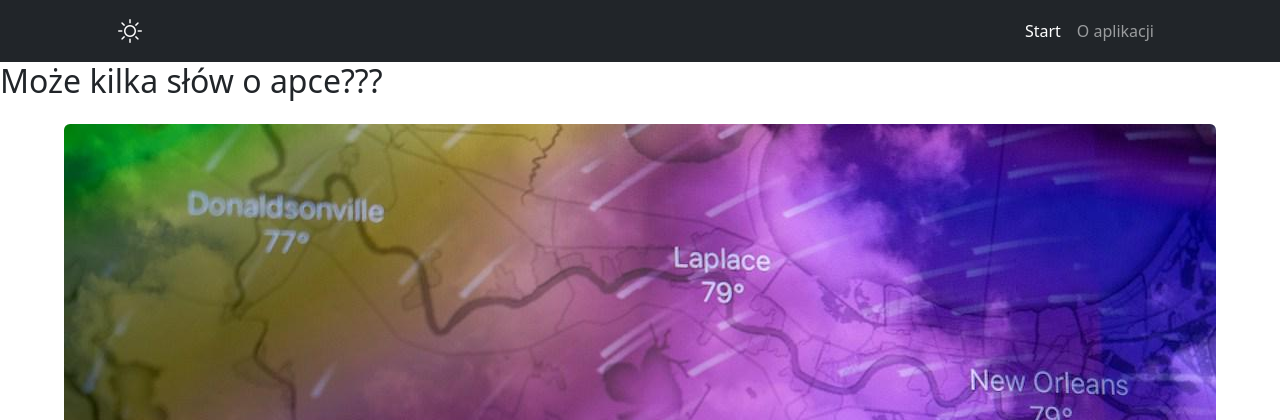
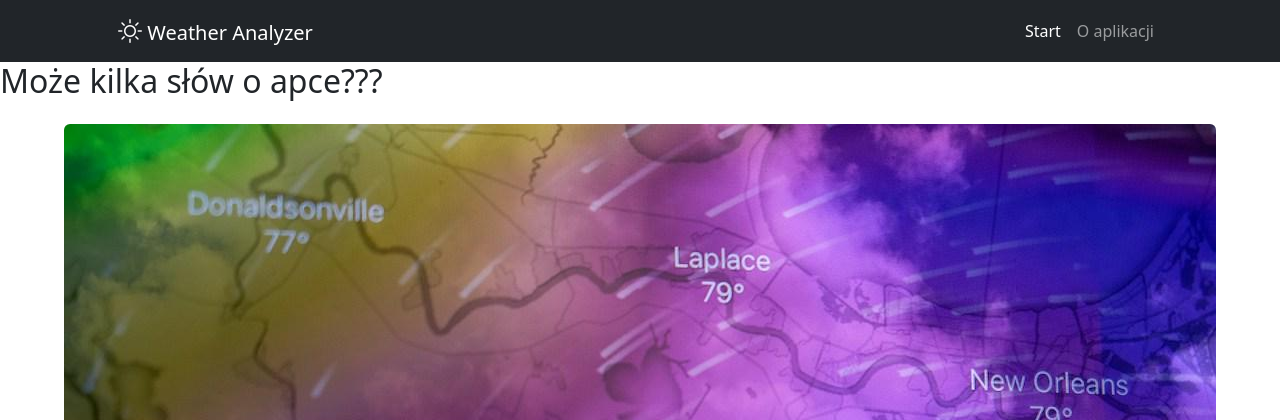
Before and after one commit to loalex/weather_analysis, a Django app: page /about/ in a window 1280 px wide. Shown: the top 420 px of the page. Run offline with Django 5.2, Linux system fonts and the light colour scheme; some libraries are stand-ins or nearby versions.

Commit message:
Added name of the app in navbar

```diff
--- a/templates/base.html
+++ b/templates/base.html
@@ -26,7 +26,7 @@
         <!-- Responsive navbar-->
         <nav class="navbar navbar-expand-lg navbar-dark bg-dark">
             <div class="container px-lg-5">
-                <a class="navbar-brand" href="{% url 'analyzer:index' %}"><i class="bi bi-sun fs-4"></i></a>
+                <a class="navbar-brand" href="{% url 'analyzer:index' %}"><i class="bi bi-sun fs-4"></i> Weather Analyzer</a>
                 <button class="navbar-toggler" type="button" data-bs-toggle="collapse" data-bs-target="#navbarSupportedContent" aria-controls="navbarSupportedContent" aria-expanded="false" aria-label="Toggle navigation"><span class="navbar-toggler-icon"></span></button>
                 <div class="collapse navbar-collapse" id="navbarSupportedContent">
                     <ul class="navbar-nav ms-auto mb-2 mb-lg-0">
```
